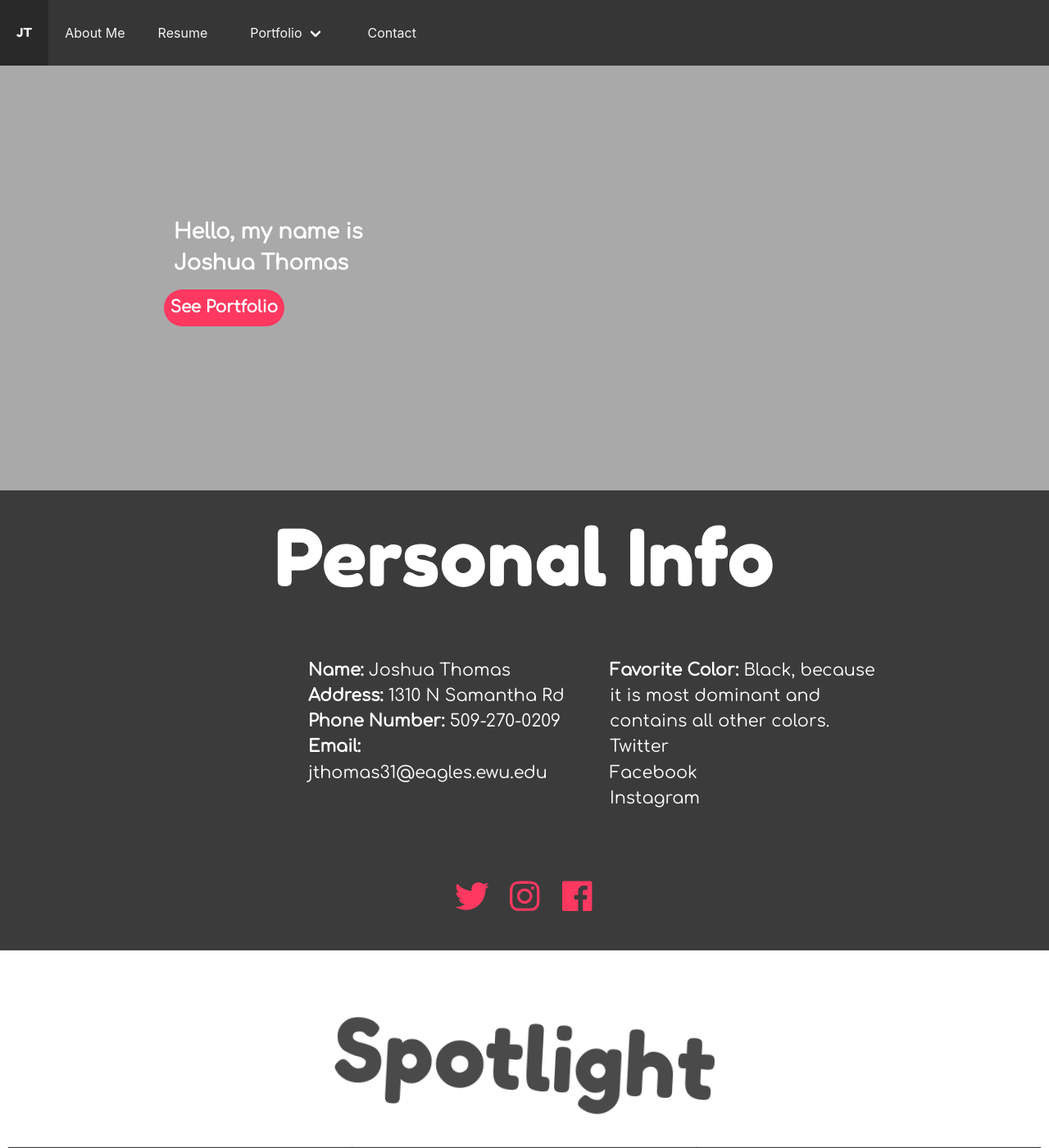
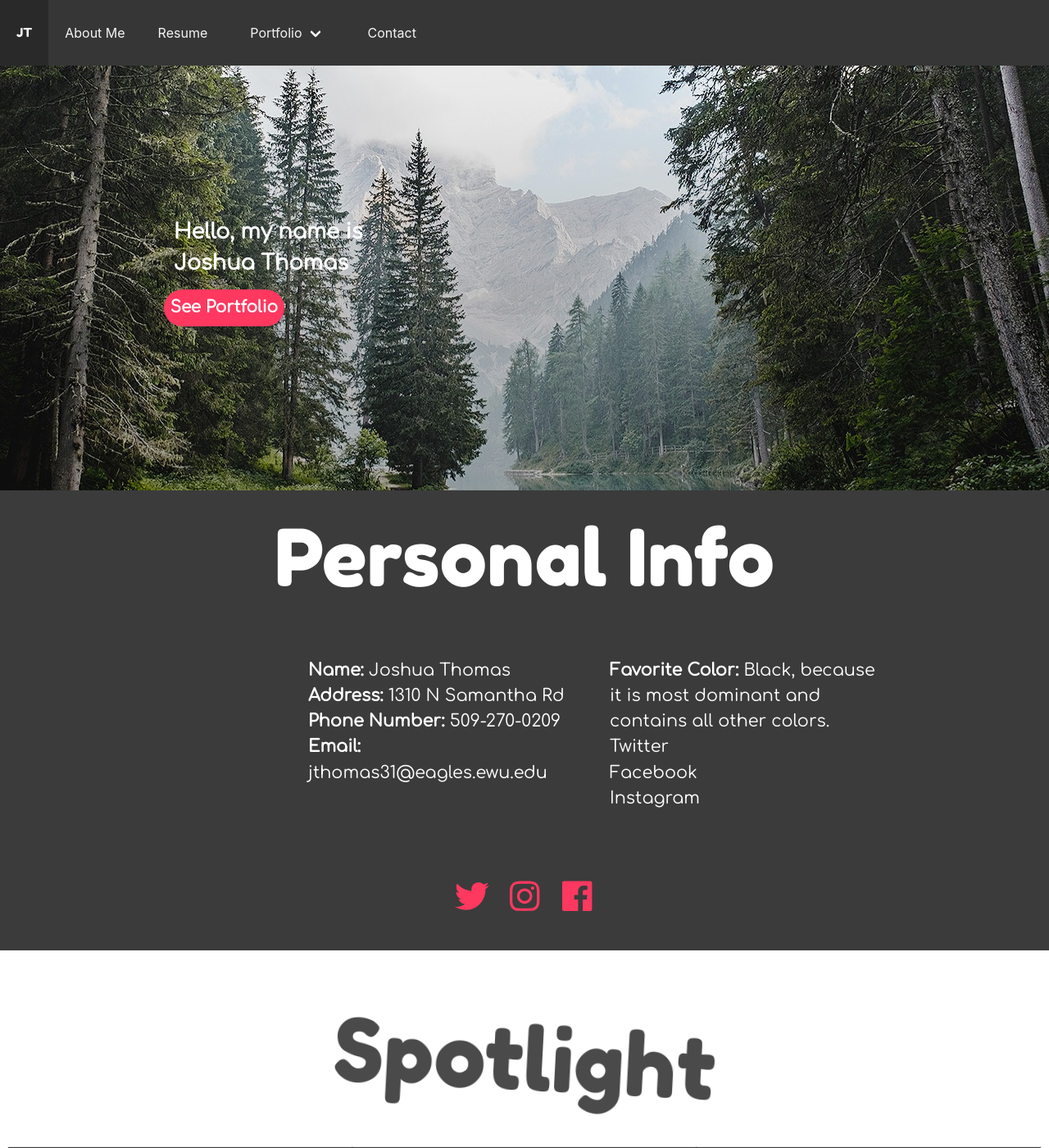
Before and after one commit to Jthom0223/joshuat.online, a Jekyll site: the page index.html, which Jekyll copies as it is, in a window 1280 px wide and 1400 px high. Shown: the whole window at 82% size. Built offline with Jekyll 4.4.1, drawn with Linux system fonts in a browser that asks for light colours; nearby versions of some CDN libraries.

Commit message:
gotcha sucka

```diff
--- a/css/styles.scss
+++ b/css/styles.scss
@@ -164,7 +164,7 @@
 
 // Homepage
 #top {
-  background-image: url('../img/trees.jpg');
+  background: url(../img/trees.jpg);
   padding: 200px;
 }
 
--- a/index.html
+++ b/index.html
@@ -90,7 +90,7 @@
 
 
     <section class="section-padding-large">
-        <div id="top" class="columns" background="img/trees.jpg">
+        <div id="top" class="columns">
           <div class="column">
             <h1 id="name" class="column lightspeed">Hello, my name is Joshua Thomas</h1>
             <a href="/portfolio/ux/" class="button center column is-2 is-rounded is-danger is-medium subheadwhite slideleft">
```
Also changed, not shown: css/styles.processed.css.
